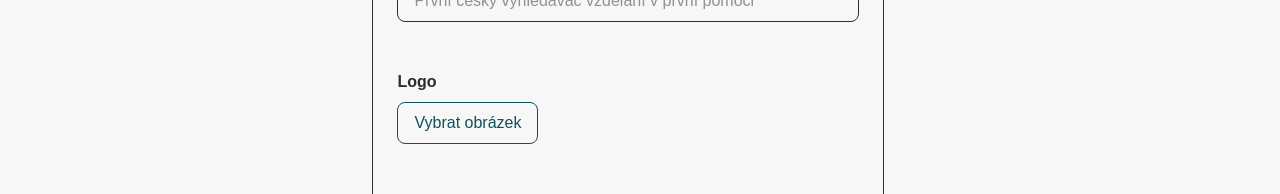
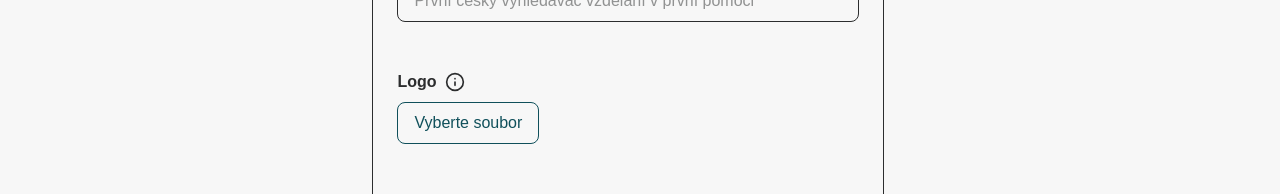
Before and after one commit to hrejsemnou/umim-prvni-pomoc, a Next.js app: page /poskytovatele in a window 1280 px wide. Shown: the part 549-743 px from the top of the page. Built offline with nearby package versions, Linux system fonts and the light colour scheme; no server answers.

Commit message:
Add hover tooltips

```diff
--- a/src/components/ImageInput.tsx
+++ b/src/components/ImageInput.tsx
@@ -1,4 +1,5 @@
 import { useFormContext } from "react-hook-form";
+import { Tooltip } from "./Tooltip";
 
 interface ImageInputProps {
   name: string;
@@ -14,7 +15,10 @@ export const ImageInput = ({ name, label }: ImageInputProps) => {
 
   return (
     <div className="mb-4 flex flex-col gap-2">
-      <label className="font-bold self-start">{label}</label>
+      <div className="flex gap-2">
+        <label className="font-bold self-start">{label}</label>
+        <Tooltip content="Logo by mělo mít čtvercový formát a nemělo by přesahovat 5MB." />
+      </div>
 
       <div className="flex flex-col items-start gap-2">
         <input
@@ -29,7 +33,7 @@ export const ImageInput = ({ name, label }: ImageInputProps) => {
           htmlFor={name}
           className="cursor-pointer inline-block bg-background border-[1px] border-primary text-primary px-4 py-2 rounded-[8px]"
         >
-          Vybrat obrázek
+          Vyberte soubor
         </label>
 
         {selectedFileName ? (
--- /dev/null
+++ b/src/components/Tooltip.tsx
@@ -0,0 +1,13 @@
+import Image from "next/image";
+
+export const Tooltip = ({ content }: { content: string }) => {
+  return (
+    <div className="group flex relative">
+      <Image src="/icons/info.svg" width="20" height="20" alt="info-icon" />
+
+      <div className="absolute left-5 bottom-5 w-100 hidden bg-background-grey p-4 rounded-[8px] group-hover:block">
+        {content}
+      </div>
+    </div>
+  );
+};
--- a/src/features/educationProviders/components/FormSections/Focus.tsx
+++ b/src/features/educationProviders/components/FormSections/Focus.tsx
@@ -1,11 +1,15 @@
 import { Input } from "@/components/Input";
+import { Tooltip } from "@/components/Tooltip";
 
 //TODO: Add info
 export const Focus = () => (
   <section>
-    <h2 className="text-lg font-bold text-left mb-8">
-      Je vzdělávání, které poskytujete, specificky zaměřené?
-    </h2>
+    <div className="mb-8 flex gap-2">
+      <h2 className="text-lg font-bold text-left">
+        Je vzdělávání, které poskytujete, specificky zaměřené?
+      </h2>
+      <Tooltip content="Učíte první pomoc ve specifické oblasti?" />
+    </div>
     <div className="flex gap-4 flex-col mb-6">
       <Input
         name="infants"
--- a/src/features/educationProviders/components/FormSections/Targets.tsx
+++ b/src/features/educationProviders/components/FormSections/Targets.tsx
@@ -1,11 +1,15 @@
 import { Input } from "@/components/Input";
+import { Tooltip } from "@/components/Tooltip";
 
 // TODO: Info hover
 export const Targets = () => (
   <section>
-    <h2 className="text-lg font-bold text-left mb-8">
-      Jaké jsou cílové skupiny, které vzděláváte?
-    </h2>
+    <div className="flex mb-8 gap-2">
+      <h2 className="text-lg font-bold text-left">
+        Jaké jsou cílové skupiny, které vzděláváte?
+      </h2>
+      <Tooltip content="Kdo je ten, kdo se učí?" />
+    </div>
     <div className="flex gap-4 flex-col">
       <Input name="pupils" type="checkbox" label="Děti, žáci, studenti" />
       <Input name="adults" type="checkbox" label="Dospělí" />
```
